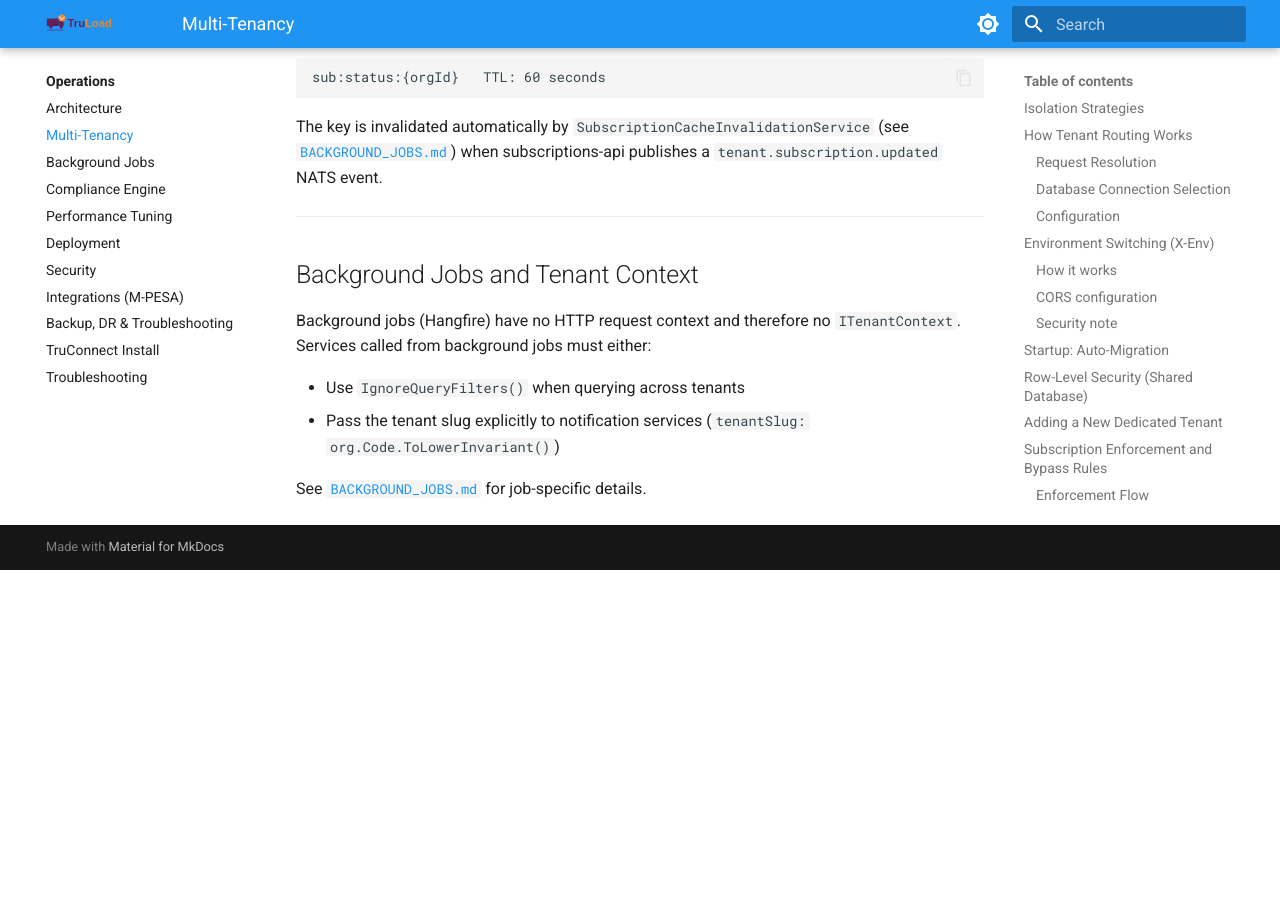
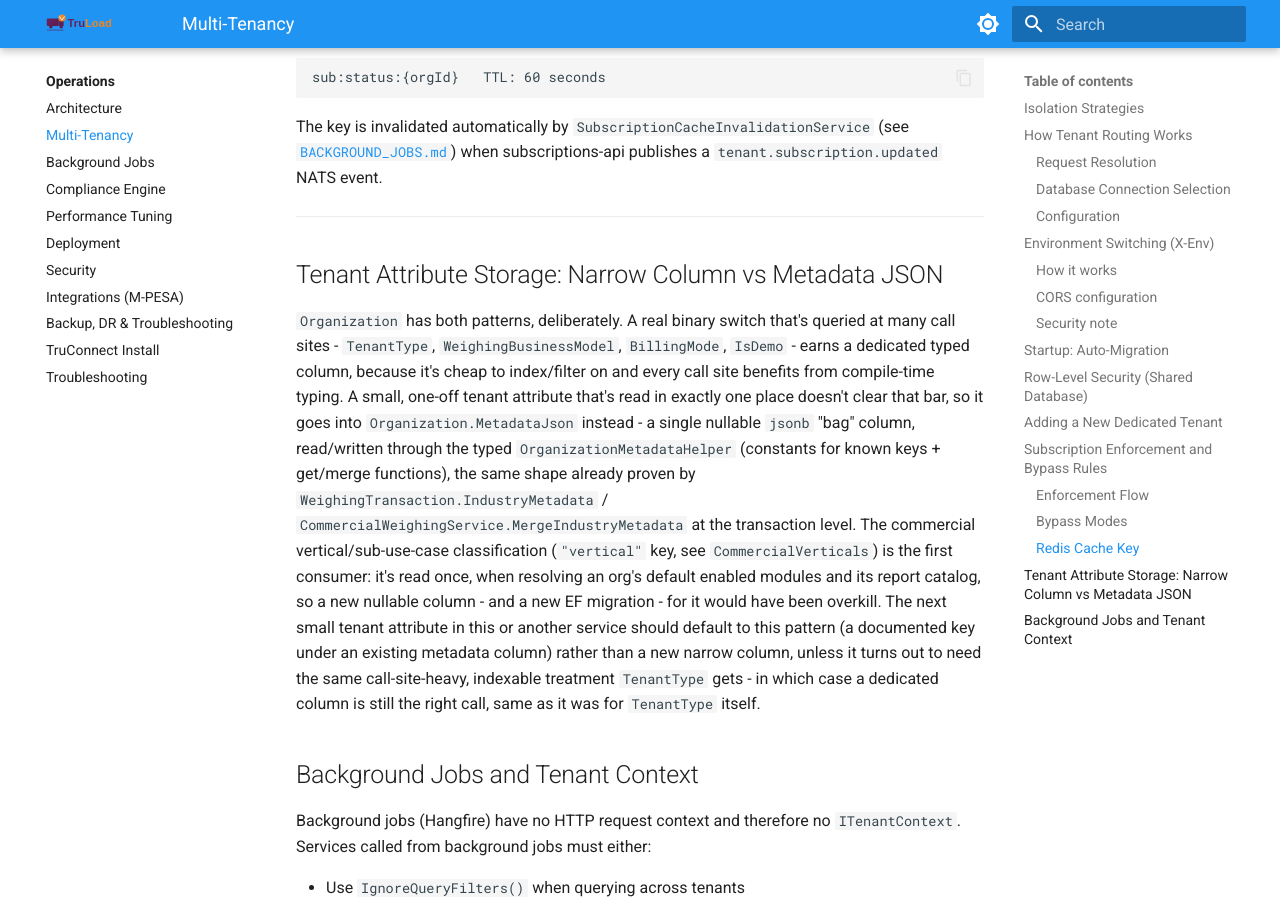
Before and after one commit to Bengo-Hub/truload-docs, an MkDocs documentation site: the page built from docs/technical/MULTI_TENANCY.md, in a window 1280 px wide and 900 px high, scrolled down 4302 px. Built offline with MkDocs 1.6.1 and Material for MkDocs 9.7.7, drawn with Linux system fonts in a browser that asks for light colours; before the commit the page ends 4872 px from its top, so only the background shows below that.

Commit message:
Document commercial vertical classification and the metadata-column precedent
Verticals (Waste Management, Quarry, Factory, Logistics, Agriculture) are now
a real, settable classification on a commercial org, not just marketing copy
in the use-cases table - notes how it's applied and that it's fully optional.

Also records the "generic metadata JSON column over a narrow typed column"
principle in the multi-tenancy doc, using Organization.MetadataJson as the
worked example, so other services facing a similar small one-off tenant
attribute have a documented precedent to follow instead of reaching for a
new schema column each time.

```diff
--- a/docs/commercial/index.md
+++ b/docs/commercial/index.md
@@ -11,6 +11,16 @@ TruLoad's commercial weighing module serves private-sector operations where accu
 | **Mining & Quarry** | Payload tracking per truck per trip, shift tonnage reporting |
 | **Agriculture** | Harvest intake weighing, moisture/quality deductions on tickets |
 | **Waste Management** | Tipping-fee calculation based on net weight per disposal run |
+
+These industries are now a real, settable classification, not just marketing copy. A commercial
+tenant can pick its vertical (Waste Management, Quarry, Factory, Logistics, Agriculture, or
+General) on the "Industry / Vertical" dropdown at organisation creation, which the backend stores
+under the organisation's metadata and uses to apply a default module preset. An unclassified
+organisation (every commercial tenant created before this feature, and any tenant whose admin
+skips the dropdown) behaves exactly as before - the classification is optional and additive, not a
+prerequisite for using the platform. See [Setup & Configuration](setup.md) and the
+[architecture conventions](../technical/MULTI_TENANCY.md#tenant-attribute-storage-narrow-column-vs-metadata-json)
+doc for how it's stored.
 
 ## Key Features
 
--- a/docs/technical/MULTI_TENANCY.md
+++ b/docs/technical/MULTI_TENANCY.md
@@ -149,6 +149,24 @@ The key is invalidated automatically by `SubscriptionCacheInvalidationService` (
 
 ---
 
+## Tenant Attribute Storage: Narrow Column vs Metadata JSON
+
+`Organization` has both patterns, deliberately. A real binary switch that's queried at many call
+sites - `TenantType`, `WeighingBusinessModel`, `BillingMode`, `IsDemo` - earns a dedicated typed
+column, because it's cheap to index/filter on and every call site benefits from compile-time typing.
+A small, one-off tenant attribute that's read in exactly one place doesn't clear that bar, so it goes
+into `Organization.MetadataJson` instead - a single nullable `jsonb` "bag" column, read/written
+through the typed `OrganizationMetadataHelper` (constants for known keys + get/merge functions), the
+same shape already proven by `WeighingTransaction.IndustryMetadata` /
+`CommercialWeighingService.MergeIndustryMetadata` at the transaction level. The commercial
+vertical/sub-use-case classification (`"vertical"` key, see `CommercialVerticals`) is the first
+consumer: it's read once, when resolving an org's default enabled modules and its report catalog,
+so a new nullable column - and a new EF migration - for it would have been overkill. The next small
+tenant attribute in this or another service should default to this pattern (a documented key under
+an existing metadata column) rather than a new narrow column, unless it turns out to need the same
+call-site-heavy, indexable treatment `TenantType` gets - in which case a dedicated column is still
+the right call, same as it was for `TenantType` itself.
+
 ## Background Jobs and Tenant Context
 
 Background jobs (Hangfire) have no HTTP request context and therefore no `ITenantContext`. Services called from background jobs must either:
```
